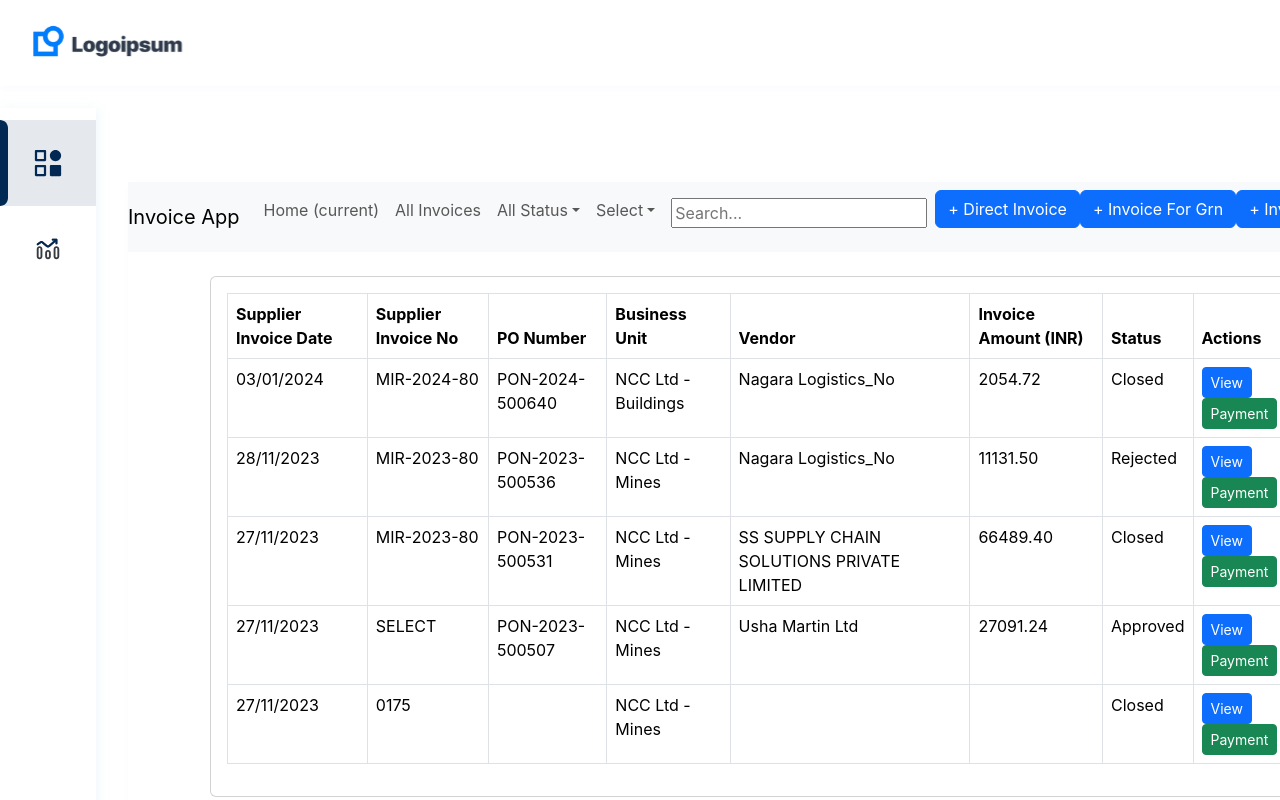
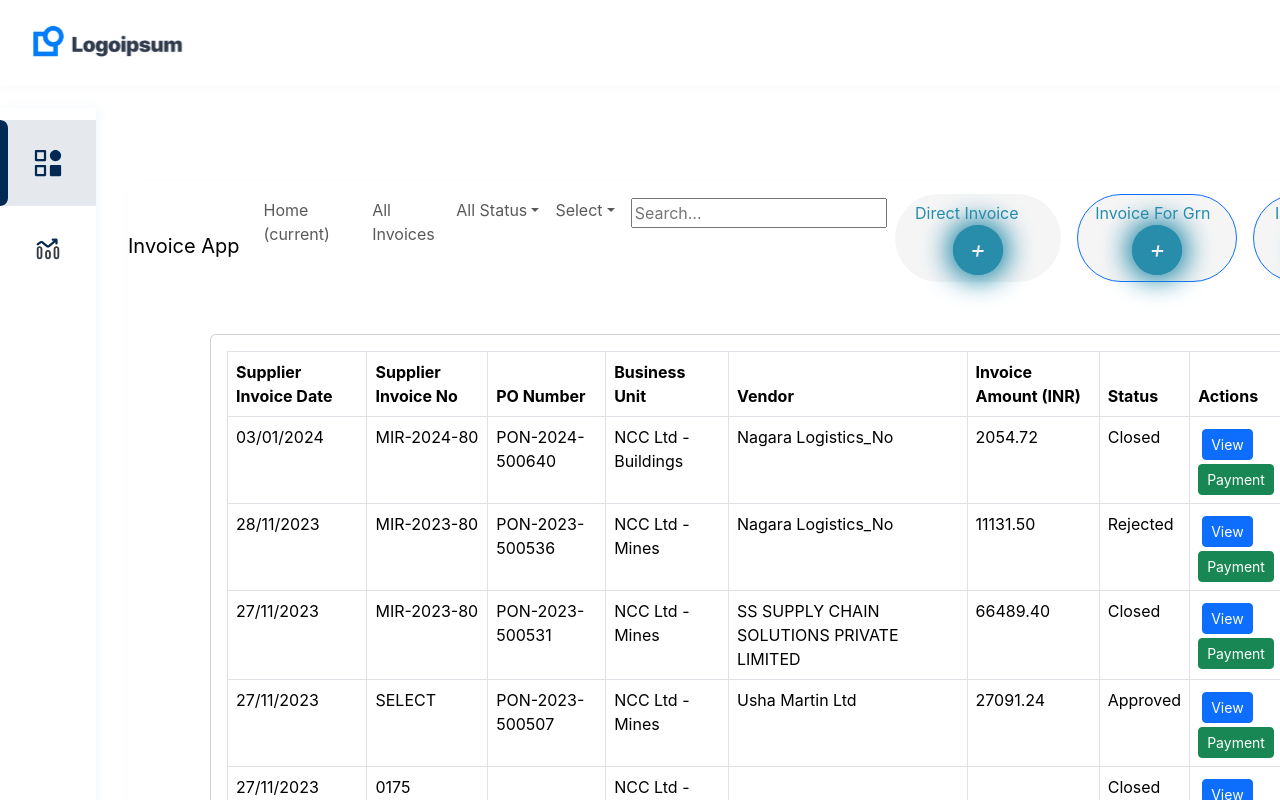
Before and after one commit to Ayushrajeffigo/Invoice-Page, a React (Create React App) app: page /invoice in a window 1280 px wide. Shown: the top 800 px of the page. Built offline with nearby package versions, Linux system fonts and the light colour scheme.

Commit message:
Added Buttons Properly

```diff
--- /dev/null
+++ b/src/components/GlowingCircleIcon.css
@@ -0,0 +1,18 @@
+.glowing-circle {
+    display: inline-block;
+    width: 50px; /* adjust size as needed */
+    height: 50px; /* adjust size as needed */
+    border-radius: 50%; /* creates circle */
+    background-color:#288cab; /* background color */
+    box-shadow: 0 0 0px #288cab, 0 0 0px #288cab, 0 0 30px #288cab; /* 3D glowing effect */
+}
+
+.glowing-circle i {
+    font-size: 24px; /* adjust icon size */
+    color: whitesmoke; /* icon color */
+    line-height: 50px; /* centering the icon vertically */
+    text-align: center; /* centering the icon horizontally */
+}
+.nav {
+    color:"#a9e5f7";
+}
--- /dev/null
+++ b/src/components/GlowingCircleIcon.js
@@ -0,0 +1,12 @@
+import React from 'react';
+import './GlowingCircleIcon.css'; // Import your CSS file
+
+const GlowingCircleIcon = () => {
+    return (
+        <div className="glowing-circle">
+            <i className="fa fa-plus glowing-circle" aria-hidden="true" style={{}}>+</i>
+        </div>
+    );
+}
+
+export default GlowingCircleIcon;
--- a/src/components/Invoice.js
+++ b/src/components/Invoice.js
@@ -3,6 +3,7 @@ import { Link } from 'react-router-dom';
 import Border from './Border';
 import UpperBorder from './UpperBorder';
 import Footer from './Footer';
+import GlowingCircleIcon from './GlowingCircleIcon';
 const invoices = [
   {
     supplierInvoiceDate: '03/01/2024',
@@ -64,13 +65,13 @@ export default function Invoice(props) {
       /* Frame 1000005186 */
 
 position: "absolute",
-width: "1280px",
+width: "100vw",
 height: "900px",
 left: "128px",
 top: "182px",
 
 /* White */
-backgroundColor: "#FFFFFF",
+backgroundColor:"white",
 mixBlendMode: "normal",
 /* 123 */
 boxShadow: "0px 1px 10px rgba(0, 0, 0, 0.02)",
@@ -79,7 +80,7 @@ borderRadius: "12px"
 
     }}>
 
-      <nav className="navbar navbar-expand-lg navbar-light bg-light">
+      <nav className="navbar navbar-expand-lg navbar-light nav " >
         <Link className="navbar-brand" to="/">Invoice App</Link>
         <button className="navbar-toggler" type="button" data-toggle="collapse" data-target="#navbarNav" aria-controls="navbarNav" aria-expanded="false" aria-label="Toggle navigation">
           <span className="navbar-toggler-icon"></span>
@@ -132,13 +133,13 @@ borderRadius: "12px"
               </div>
             </li>
             <li className="nav-item mb-1">
-            <button className="btn btn-primary">+ Direct Invoice</button>
+            <button className="btn  my-1" style={{backgroundColor:"whitesmoke",borderRadius:"45px",color:"#288cab"}}>Direct Invoice&nbsp;&nbsp;&nbsp;&nbsp;&nbsp;{<GlowingCircleIcon/>}</button>
             </li>
             <li className="mb-2 mb-2">
-            <button className="btn btn-primary">+ Invoice For Grn</button>
+            <button className="btn btn-primary mx-3 my-1"  style={{backgroundColor:"whitesmoke",borderRadius:"45px",color:"#288cab"}}>Invoice For Grn &nbsp;{<GlowingCircleIcon/>}</button>
             </li>
             <li className="nav-item mb-3">
-            <button className="btn btn-primary">+ Invoice For IB</button>
+            <button className="btn btn-primary my-1"  style={{backgroundColor:"whitesmoke",borderRadius:"45px",color:"#288cab"}}>Invoice For IB &nbsp;{<GlowingCircleIcon/>}</button>
             </li>
           </ul>
         </div>
@@ -174,7 +175,7 @@ borderRadius: "12px"
                         <td>{invoice.invoiceAmount}</td>
                         <td>{invoice.status}</td>
                         <td>
-                          <button className="btn btn-primary btn-sm"><Link className="nav-link" to ="/View">View</Link></button>
+                          <button className="btn btn-primary btn-sm mx-1 my-1"><Link className="nav-link" to ="/View">View</Link></button>
                           <button className="btn btn-success btn-sm">Payment</button>
                         </td>
                       </tr>
```
